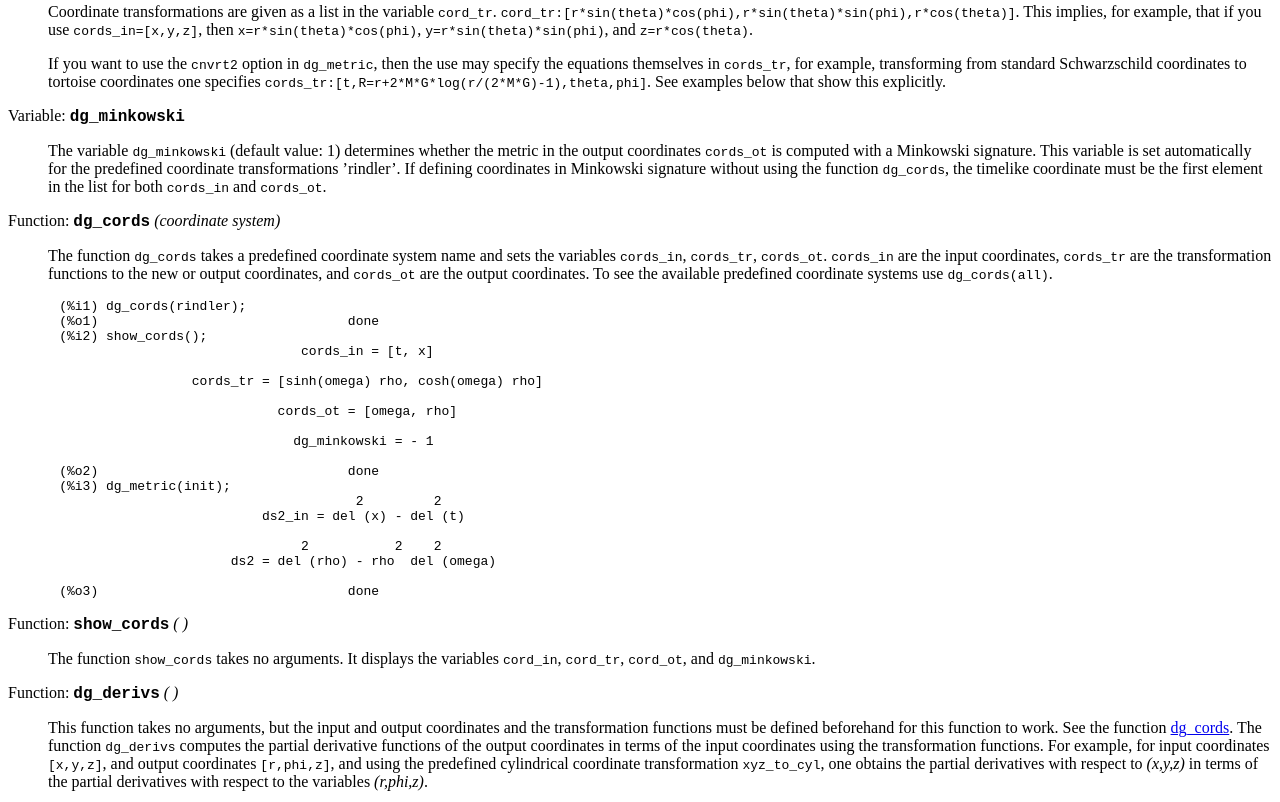
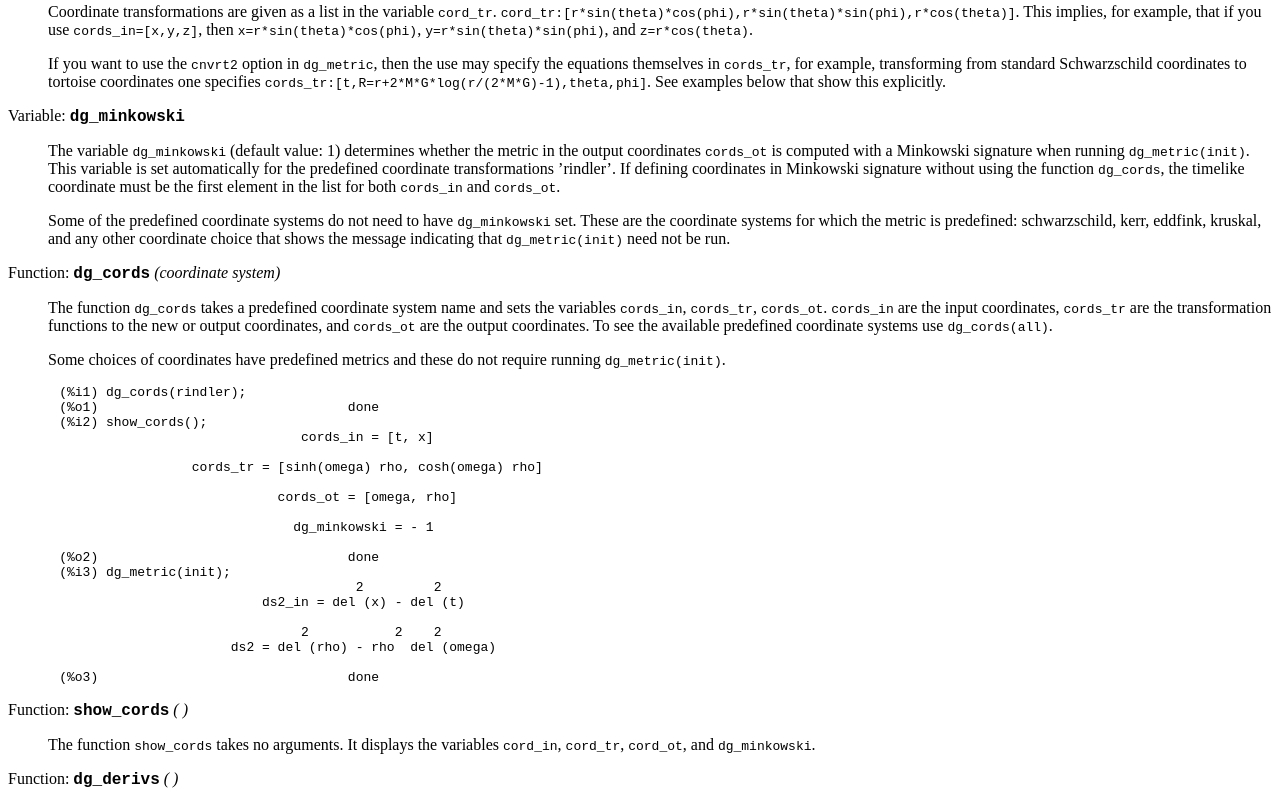
Before and after one commit to QMeqGR/dgeom-maxima, a plain HTML site: page docs/dgeom_html/index.html in a window 1280 px wide. Shown: the part 1174-1976 px from the top of the page. Drawn offline with Linux system fonts and the light colour scheme.

Commit message:
add new coordinates systems, clean up docs

```diff
--- a/docs/dgeom_html/index.html
+++ b/docs/dgeom_html/index.html
@@ -154,11 +154,17 @@ below that show this explicitly.
 <dt class="defvr def-line" id="index-dg_005fminkowski"><span class="category-def">Variable: </span><span><strong class="def-name">dg_minkowski</strong><a class="copiable-link" href="#index-dg_005fminkowski"> &para;</a></span></dt>
 <dd><p>The variable <code class="code">dg_minkowski</code> (default value: 1) determines whether
 the metric in the output coordinates <code class="code">cords_ot</code> is computed with a
-Minkowski signature. This variable is set automatically for the
-predefined coordinate transformations &rsquo;rindler&rsquo;. If defining coordinates
-in Minkowski signature without using the function <code class="code">dg_cords</code>, the
-timelike coordinate must be the first element in the list for both
-<code class="code">cords_in</code> and <code class="code">cords_ot</code>.
+Minkowski signature when running <code class="code">dg_metric(init)</code>. This variable
+is set automatically for the predefined coordinate transformations
+&rsquo;rindler&rsquo;. If defining coordinates in Minkowski signature without using
+the function <code class="code">dg_cords</code>, the timelike coordinate must be the first
+element in the list for both <code class="code">cords_in</code> and <code class="code">cords_ot</code>.
+</p>
+<p>Some of the predefined coordinate systems do not need to have
+<code class="code">dg_minkowski</code> set. These are the coordinate systems for which the
+metric is predefined: schwarzschild, kerr, eddfink, kruskal, and any
+other coordinate choice that shows the message indicating that
+<code class="code">dg_metric(init)</code> need not be run.
 </p></dd></dl>
 
 <a class="anchor" id="dg_005fcords"></a><dl class="first-deffn def-block">
@@ -169,6 +175,9 @@ and sets the variables <code class="code">cords_in</code>, <code class="code">co
 <code class="code">cords_tr</code> are the transformation functions to the new or output
 coordinates, and <code class="code">cords_ot</code> are the output coordinates.  To see the
 available predefined coordinate systems use <code class="code">dg_cords(all)</code>.
+</p>
+<p>Some choices of coordinates have predefined metrics and these
+do not require running <code class="code">dg_metric(init)</code>.
 </p></dd></dl>
 
 <div class="example">
@@ -310,11 +319,14 @@ to new coordinates that mimic the Schwarzschild metric.
 (%o5)                                done
 </pre></div></div>
 
-<p>The following example converts from standard Schwarzschild coordinates to a
-radial tortoise coordinates.
+<p>The following example converts from standard Schwarzschild coordinates to
+radial tortoise coordinates. Note that Schwarzschild has a predefined metric,
+and it is not necessary to run <code class="code">dg_metric(init)</code>.
 </p>
 <div class="example">
 <div class="group"><pre class="example-preformatted">(%i1) dg_cords(schwarzschild);
+          Do NOT run dg_metric(init), the metric is already defined.
+
 (%o1)                                done
 (%i2) ds2;
                                                  2
```
Also changed, not shown: README.txt, 5 other files.
